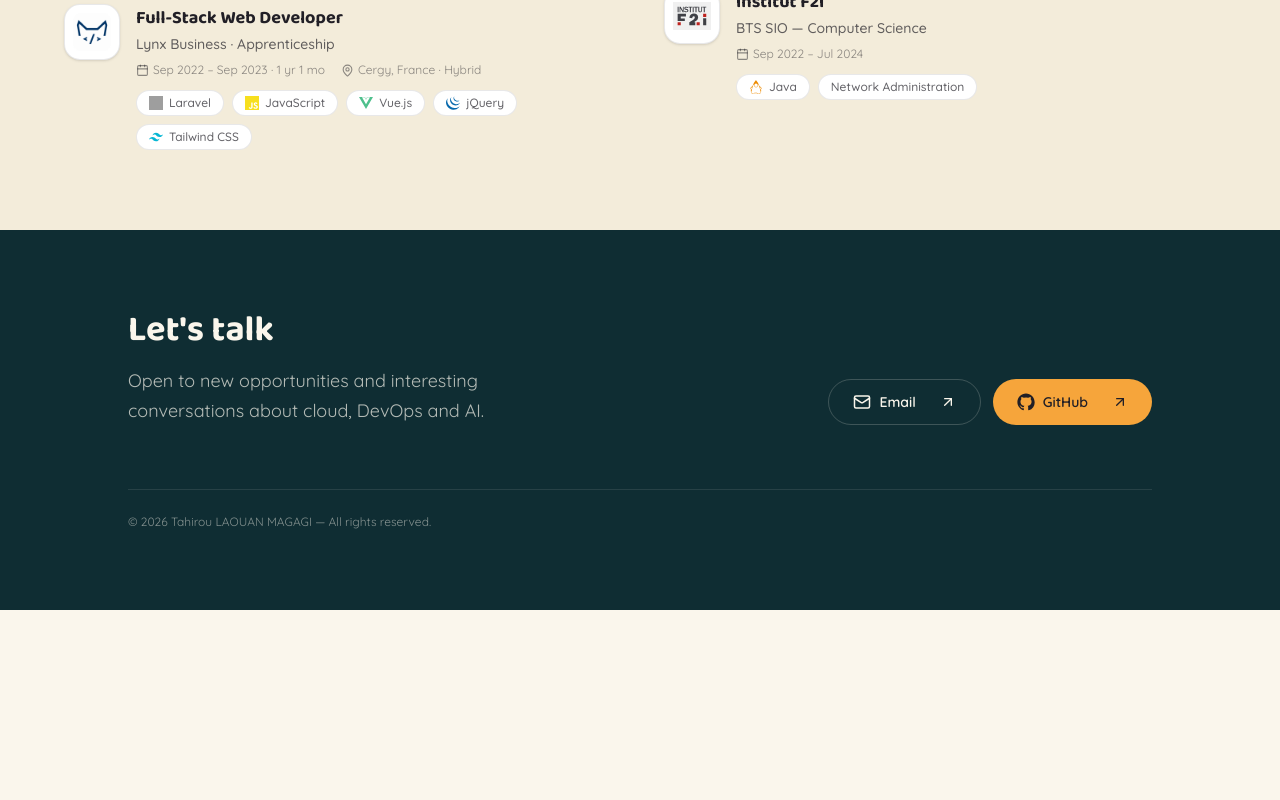
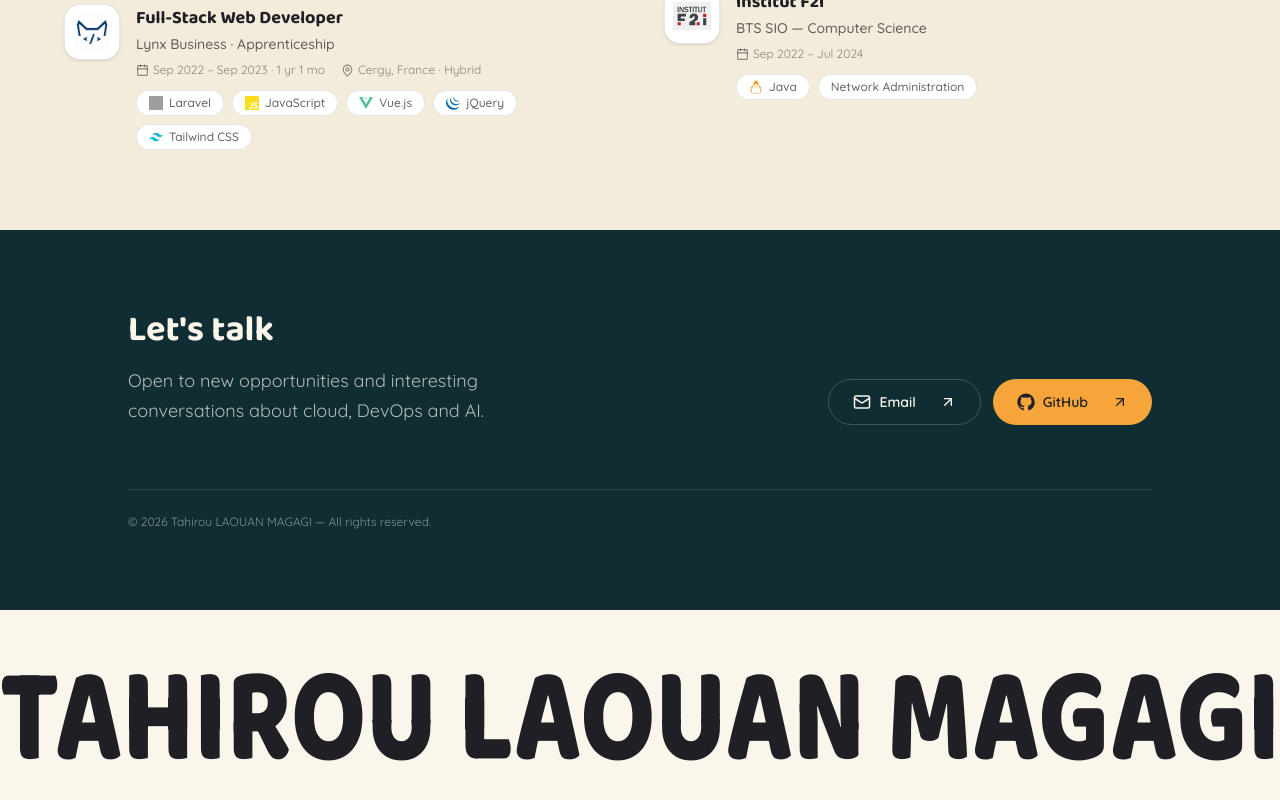
Before and after one commit to latomate07/portfolio, a React (Vite) app: page / in a window 1280 px wide. Shown: the part 2210-3010 px from the top of the page. Before the commit the page ends 2820 px from the top, so only its background shows below. Built offline with nearby package versions, Linux system fonts and the light colour scheme; grey boxes are pictures that could not be loaded.

Commit message:
Add giant edge-to-edge name mark to the footer
SVG wordmark (textLength-stretched to fill the viewport exactly) on a
striped gradient band, Semrush-style closing footer.

```diff
--- a/src/components/Contact.tsx
+++ b/src/components/Contact.tsx
@@ -6,10 +6,42 @@ const EMAIL = "lmtahirou@gmail.com";
 const GITHUB_URL = "https://github.com/latomate07";
 const CURRENT_YEAR = new Date().getFullYear();
 
+function NameMark() {
+  return (
+    <div
+      className="w-full overflow-hidden py-4 sm:py-6"
+      style={{
+        backgroundImage:
+          "repeating-linear-gradient(100deg, color-mix(in oklab, var(--color-ink) 6%, transparent) 0 1px, transparent 1px 5px), linear-gradient(120deg, var(--color-sage) 0%, var(--color-accent-soft) 100%)",
+      }}
+    >
+      <svg
+        viewBox="0 0 1600 190"
+        preserveAspectRatio="none"
+        className="fill-ink block w-full h-auto"
+        role="img"
+        aria-label="Tahirou LAOUAN MAGAGI"
+      >
+        <text
+          x="0"
+          y="155"
+          textLength="1600"
+          lengthAdjust="spacingAndGlyphs"
+          fontSize="170"
+          className="font-display font-extrabold"
+        >
+          TAHIROU LAOUAN MAGAGI
+        </text>
+      </svg>
+    </div>
+  );
+}
+
 export function Contact() {
   const { t } = useTranslation();
 
   return (
+    <>
     <section
       id="contact"
       className="bg-panel px-8 py-20 text-cream sm:px-12 lg:px-16"
@@ -60,5 +92,7 @@ export function Contact() {
         © {CURRENT_YEAR} Tahirou LAOUAN MAGAGI — {t("footer.rights")}
       </div>
     </section>
+    <NameMark />
+    </>
   );
 }
```
